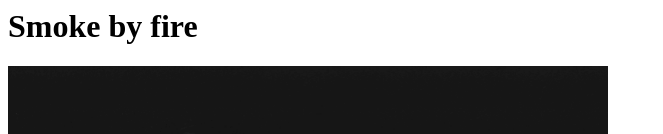
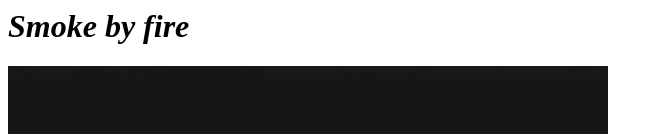
Before and after one commit to ChiuYenHua/ChiuYenHua.github.io, a plain HTML site: page index.html in a window 1280 px wide. Shown: the top 134 px of the page, without its empty margins (0-663 px from the left). Drawn offline with Linux system fonts and the light colour scheme.

Commit message:
Add <em></em>

```diff
--- a/index.html
+++ b/index.html
@@ -1,6 +1,6 @@
 <body>
   <div>
-    <h1>Smoke by fire</h1>
+    <h1><em>Smoke by fire</em></h1>
     <img src="smoke.jpg" width="600" height="400">
   </div>
 
```
